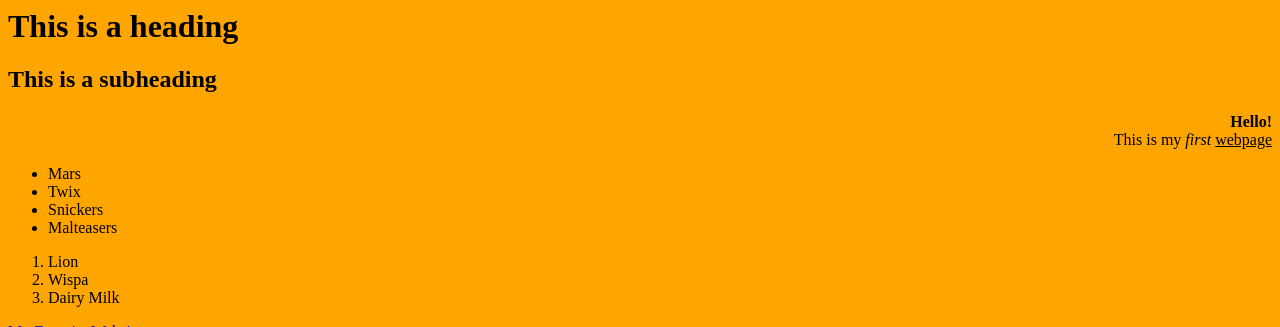
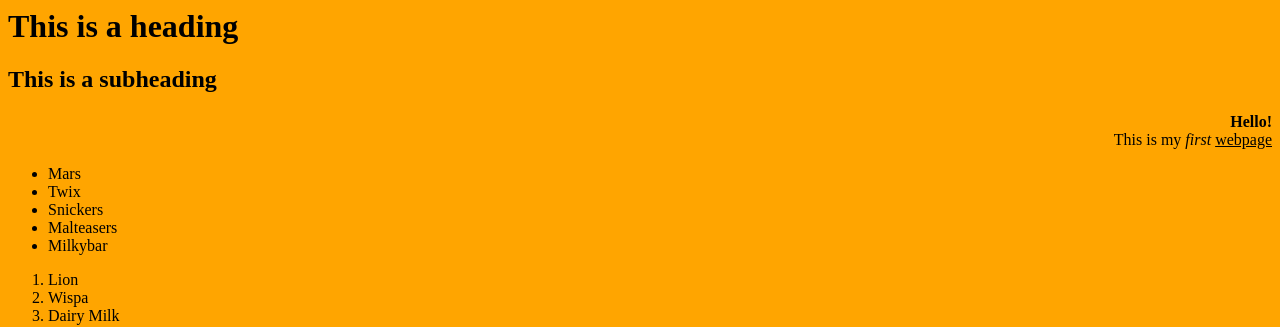
Before and after one commit to rewilkinson/CFGT17, a plain HTML site: page index.html in a window 1280 px wide. Shown: the top 327 px of the page. Drawn offline with Linux system fonts and the light colour scheme.

Commit message:
added milkybar

```diff
--- a/index.html
+++ b/index.html
@@ -16,6 +16,7 @@ This is my <em>first</em> <u>webpage</u></p>
 	<li>Twix</li>
 	<li>Snickers</li>
 	<li>Malteasers</li>
+	<li>Milkybar</li>
 	</li>
 </ul>
 
```
